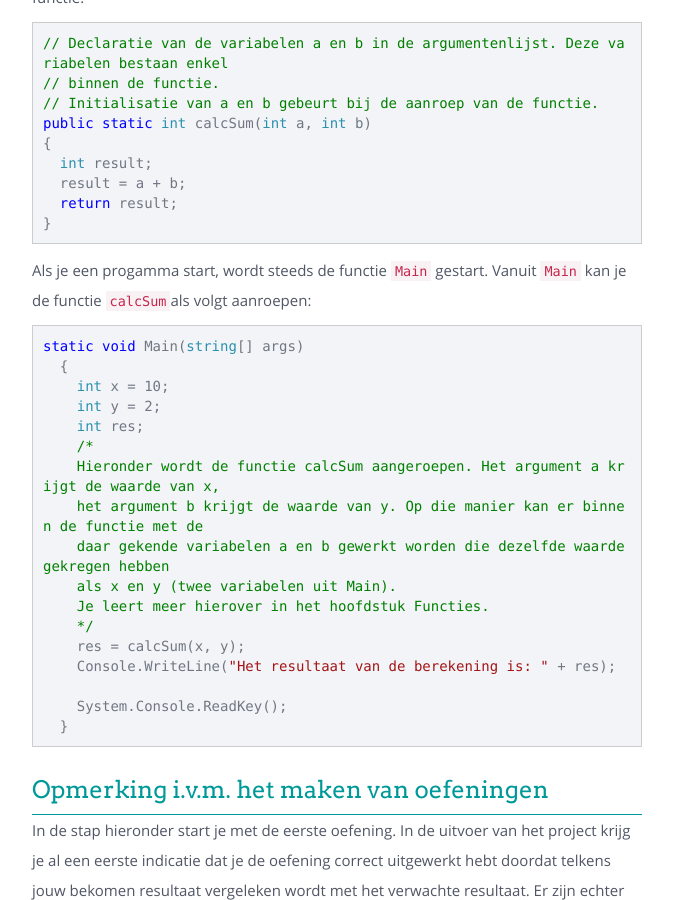
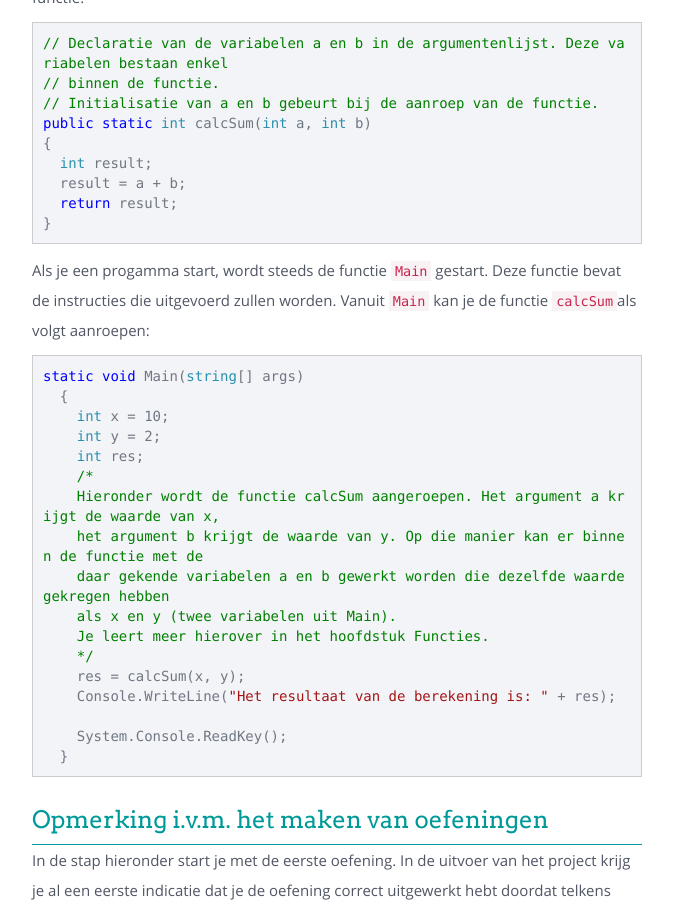
Before and after one commit to sma-it/sma-it.github.io, a Jekyll site: the page built from modules/basics/_posts/2000-01-03-data_types.md, in a window 1280 px wide and 900 px high, scrolled down 10775 px. Shown: the whole window, without its empty margins (383-1056 px from the left). Built offline with Jekyll 4.4.1, drawn with Linux system fonts in a browser that asks for light colours; nearby versions of some CDN libraries.

Commit message:
Added text

````diff
--- a/modules/basics/_posts/2000-01-03-data_types.md
+++ b/modules/basics/_posts/2000-01-03-data_types.md
@@ -351,7 +351,7 @@ public static int calcSum(int a, int b)
 }
 ```
 
-Als je een progamma start, wordt steeds de functie `Main` gestart. Vanuit `Main` kan je de functie `calcSum`als volgt aanroepen:
+Als je een progamma start, wordt steeds de functie `Main` gestart. Deze functie bevat de instructies die uitgevoerd zullen worden. Vanuit `Main` kan je de functie `calcSum`als volgt aanroepen:
 
 ```csharp
 static void Main(string[] args)
````
